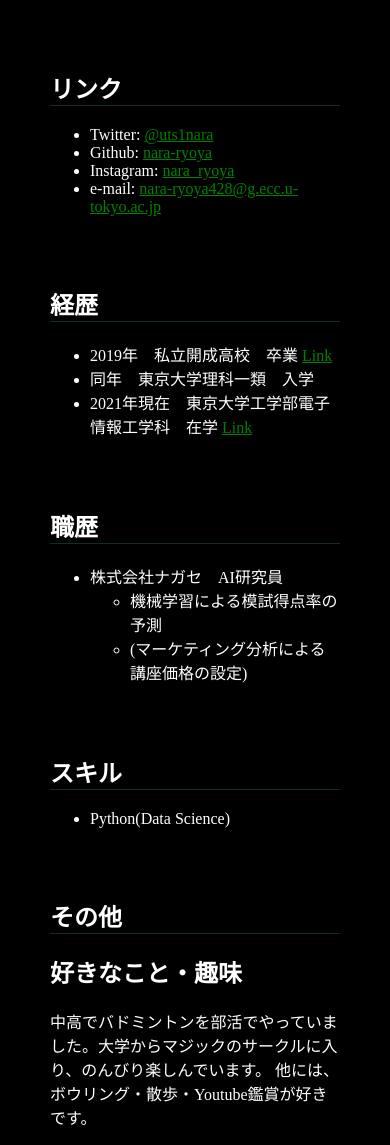
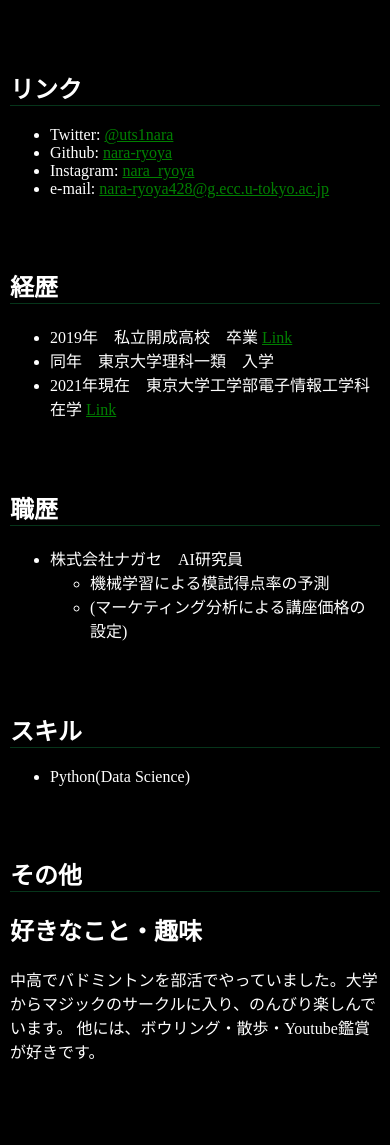
Before and after one commit to nara-ryoya/my_website, a PHP site: page / in a window 390 px wide. Shown: the part 99-1244 px from the top of the page. After the commit the page ends 1159 px from the top, so only its background shows below. Run offline with PHP 8.4, Linux system fonts and the light colour scheme.

Commit message:
responsive.cssを追加

```diff
--- /dev/null
+++ b/css/responsive.css
@@ -0,0 +1,5 @@
+@media(max-width: 800px) {
+    .profile_container {
+        margin:0 10px;
+    }
+}
--- a/css/stylesheet.css
+++ b/css/stylesheet.css
@@ -1,8 +1,4 @@
-@media(max-width: 800px) {
-    .profile_container {
-        margin:0 15px;
-    }
-}
+
 
 body {
     color:white;
--- a/index.html
+++ b/index.html
@@ -7,6 +7,7 @@
         <meta name='description' content='Ryoya Naraのポートフォリオです'>
         <meta name="viewport" content="width=device-width, initial-scale=1.0">
         <link rel = "stylesheet" href = "css/stylesheet.css">
+        <link rel = "stylesheet" href="css/responsive.css">
     </head>
     <body>
         <header>
```
